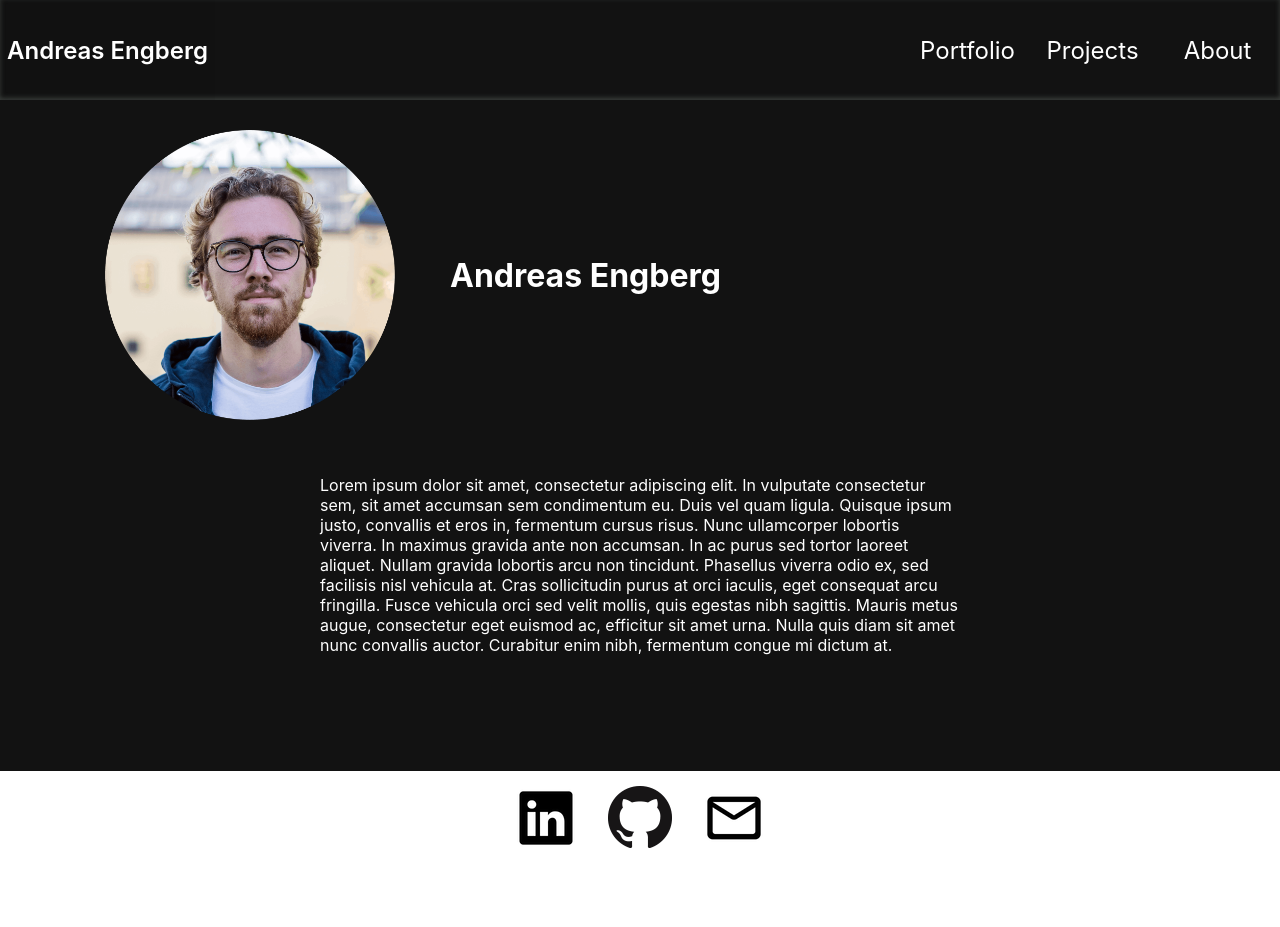
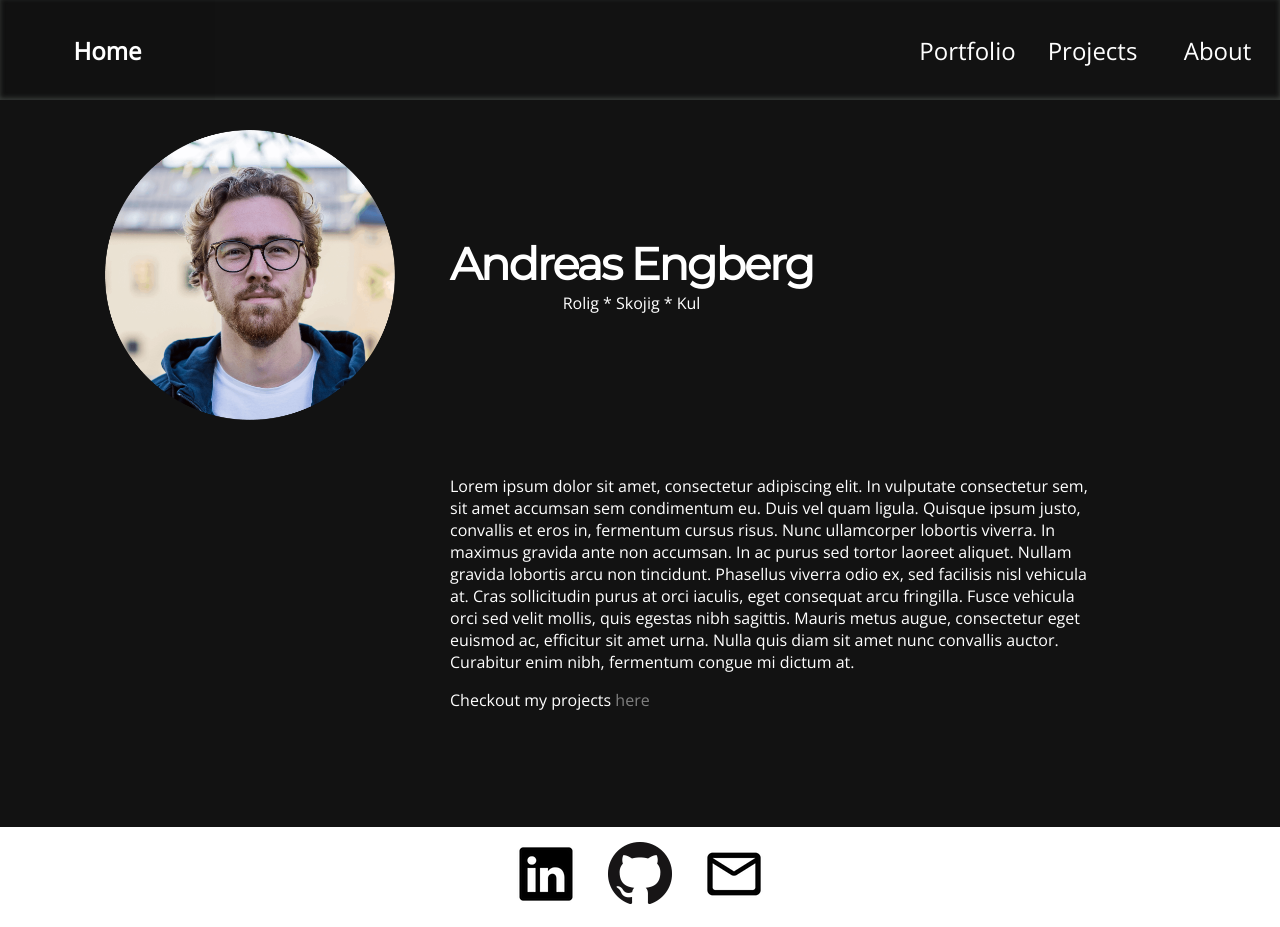
Before and after one commit to engbergandreas/engbergandreas.github.io, a React (Create React App) app: page / in a window 1280 px wide. Before the commit the page ends 871 px from the top, so only its background shows below. Built offline with nearby package versions, Linux system fonts and the light colour scheme.

Commit message:
Update info and css

```diff
--- a/src/App.css
+++ b/src/App.css
@@ -1,3 +1,6 @@
+@import url('https://fonts.googleapis.com/css2?family=Open+Sans');
+@import url('https://fonts.googleapis.com/css2?family=Montserrat');
+
 * {
     box-sizing: border-box;
 }
@@ -10,6 +13,15 @@ a {
     text-decoration: none;
     color: gray;
 }
+
+p, div{
+    font-family: 'Open Sans', sans-serif;
+}
+
+h1, h2, h3, h4, h5, h6 {
+    font-family: 'Montserrat', sans-serif;
+}
+
 #root {
     min-height: 100vh;
     overflow: hidden;
@@ -185,14 +197,14 @@ a {
     top: 0;
     left: 0;
     border-top-color: #fff;
-    width:20px;
+    width:50px;
 }
 .buttonAnimation::after {
     /*Covers bottom and left border*/
     bottom: 0;
     right: 0;
     border-bottom-color:#fff;
-    width: 20px;
+    width: 50px;
 }
 .buttonAnimation:hover::before, .buttonAnimation:hover::after {
     width: 100%;
--- a/src/db/projectDB.json
+++ b/src/db/projectDB.json
@@ -52,30 +52,5 @@
         "categories": [
             "webb"
         ]
-    },
-    {
-        "id": "6",
-        "title": "games + computer grpah",
-        "backgroundURL": "/images/placeholder250.png",
-        "categories": [
-            "games",
-            "computer graphics"
-        ]
-    },
-    {
-        "id": "7",
-        "title": "last game project",
-        "backgroundURL": "/images/placeholder1024.png",
-        "categories": [
-            "games"
-        ]
-    },
-    {
-        "id": "8",
-        "title": "last game project",
-        "backgroundURL": "/images/placeholder1024.png",
-        "categories": [
-            "games"
-        ]
     }
 ]
--- a/src/pages/header.js
+++ b/src/pages/header.js
@@ -2,12 +2,12 @@ import React from 'react';
 import { NavLink } from 'react-router-dom';
 import styled from 'styled-components'
 
-const RightHalfHeader = styled.div `
+const RightHalfHeader = styled.div`
 display: flex;
 justify-content: space-evenly;
 width: 375px;
 `
-const StyledHeader = styled.header `
+const StyledHeader = styled.header`
     position: absolute;
     left: 0;
     right: 0;
@@ -16,7 +16,7 @@ function Header() {
     return (
         <StyledHeader>
             <nav className="wrapper">
-                <NavLink exact activeClassName="activePage" className="wrapperChild" to="/">Andreas Engberg</NavLink >
+                <NavLink exact activeClassName="activePage" className="wrapperChild" to="/">Home</NavLink >
                 <RightHalfHeader>
                     <NavLink activeClassName="activePage" className="wrapperChild" to="/portfolio">Portfolio</NavLink>
                     <NavLink activeClassName="activePage" className="wrapperChild" to="/projects">Projects</NavLink>
--- a/src/pages/home.js
+++ b/src/pages/home.js
@@ -1,31 +1,40 @@
 import React from 'react'
 import styled from 'styled-components'
 import Projects from './projects'
+import { NavLink } from 'react-router-dom';
 
-const StyledMain = styled.div `
+
+const StyledMain = styled.div`
     padding-top: var(--gap);
-`
-const Banner = styled.div `
+`;
+const Banner = styled.div`
     display: flex;
     align-items: center;
     padding: 25px 0 0 100px;
 `;
-const Portrait = styled.img `
+const Portrait = styled.img`
     height: 300px;
     width: 300px;
     bakground: white;
     border-radius: 50%;
 `;
 
-const IntroName = styled.h1 `
+const IntroName = styled.h1`
+    margin: 0;
+    font-size: 2.8em;
+    letter-spacing: -2px;
+    line-height: 55px;
+`;
+
+const Info = styled.div`
+    width: 50%;
+    margin-top: 50px;
+    margin-left: 450px;
+`;
+const Wrapper = styled.div`
     margin: 0;
     margin-left: 50px;
-`
-
-const Info = styled.div `
-    width: 50%;
-    margin-top: 50px;
-    margin: 50px auto 0 auto;
+    text-align: center;
 `
 
 function home() {
@@ -33,7 +42,10 @@ function home() {
         <StyledMain className="mainContent">
             <Banner>
                 <Portrait src="../images/me.png"></Portrait>
-                <IntroName>Andreas Engberg</IntroName>
+                <Wrapper>
+                    <IntroName>Andreas Engberg</IntroName>
+                    <div>Rolig * Skojig * Kul</div>
+                </Wrapper>
             </Banner>
             <Info>
                 <p> Lorem ipsum dolor sit amet, consectetur adipiscing elit. In vulputate consectetur sem,
@@ -44,7 +56,12 @@ function home() {
                     Fusce vehicula orci sed velit mollis, quis egestas nibh sagittis.
                     Mauris metus augue, consectetur eget euismod ac, efficitur sit amet urna.
                     Nulla quis diam sit amet nunc convallis auctor. Curabitur enim nibh,
-                    fermentum congue mi dictum at. </p>
+                    fermentum congue mi dictum at.
+                </p>
+                <p>
+                    Checkout my projects
+                    <NavLink to="/projects"> here</NavLink>
+                </p>
             </Info>
         </StyledMain>
     );
```
Also changed, not shown: public/images/background.png (added).
